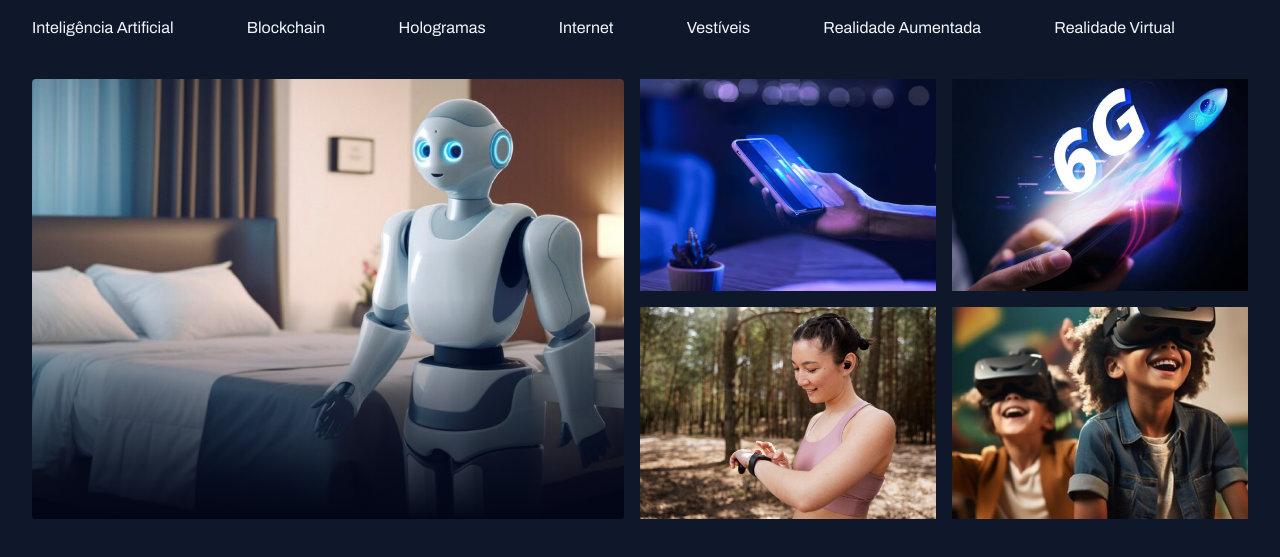
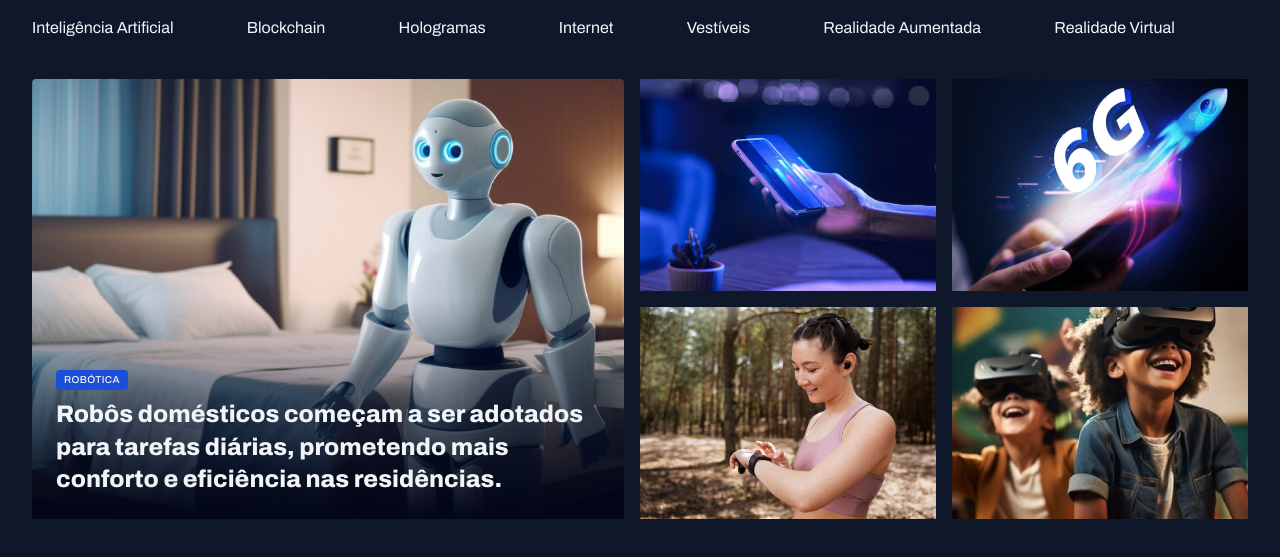
Before and after one commit to Deborah-Ferreira/fullstack-projeto-portal-de-noticias, a plain HTML site: page index.html in a window 1280 px wide. Shown: the part 55-612 px from the top of the page. Drawn offline with Linux system fonts and the light colour scheme.

Commit message:
Ajustando o conteúdo do card

```diff
--- a/index.html
+++ b/index.html
@@ -41,9 +41,16 @@
 
   <main class="grid container">
     <section id="featured" class="grid grid-flow-col gap-16">
-      <div class="card">
+      <figure class="card">
         <img src="assets/images/Image 01.png" alt="">
-      </div>
+
+        <figcaption>
+          <span class="content-tag">robótica</span>
+          <h2 class="text-2xl">
+            Robôs domésticos começam a ser adotados para tarefas diárias, prometendo mais conforto e eficiência nas residências.
+          </h2>
+        </figcaption>
+      </figure>
 
       <div class="grid grid-cols-2 gap-16">
         <div>
--- a/styles/global.css
+++ b/styles/global.css
@@ -54,3 +54,15 @@ img {
 main {
     margin-top: 40px;
 }
+
+.content-tag {
+    display: inline-block;
+    background-color: var(--brand-color-dark);
+    padding: 4px 8px;
+    border-radius: 4px;
+    font: 500 10px/1.2 var(--font-family);
+    text-transform: uppercase;
+    letter-spacing: 0.04em;
+    color: var(--text-color-primary);
+    box-shadow: 0px 4px 16px rgba(2, 6, 23, 0.);
+}
--- a/styles/sections.css
+++ b/styles/sections.css
@@ -19,5 +19,16 @@
             inset: 0;
             top: 50%;
         }
+
+        figcaption {
+            position: absolute;
+            bottom: 0;
+
+            padding: 24px;
+
+            h2 {
+                margin-top: 8px;
+            }
+        }
     }
 }
--- a/styles/utility.css
+++ b/styles/utility.css
@@ -14,3 +14,19 @@
 .gap-16 {
     gap: 16px;
 }
+
+.text-2xl {
+    font: var(--h1);
+}
+
+.text-xl {
+    font: var(--h2);
+}
+
+.text-lg {
+    font: var(--h3);
+}
+
+.text-sm {
+    font: var(--text-sm);
+}
```
